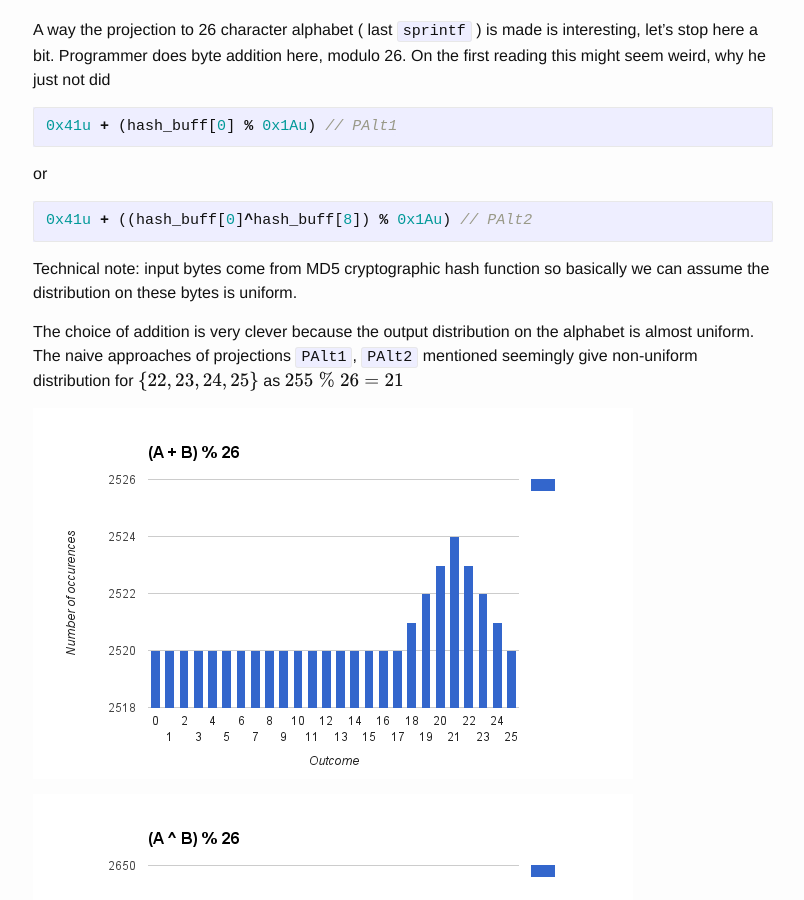
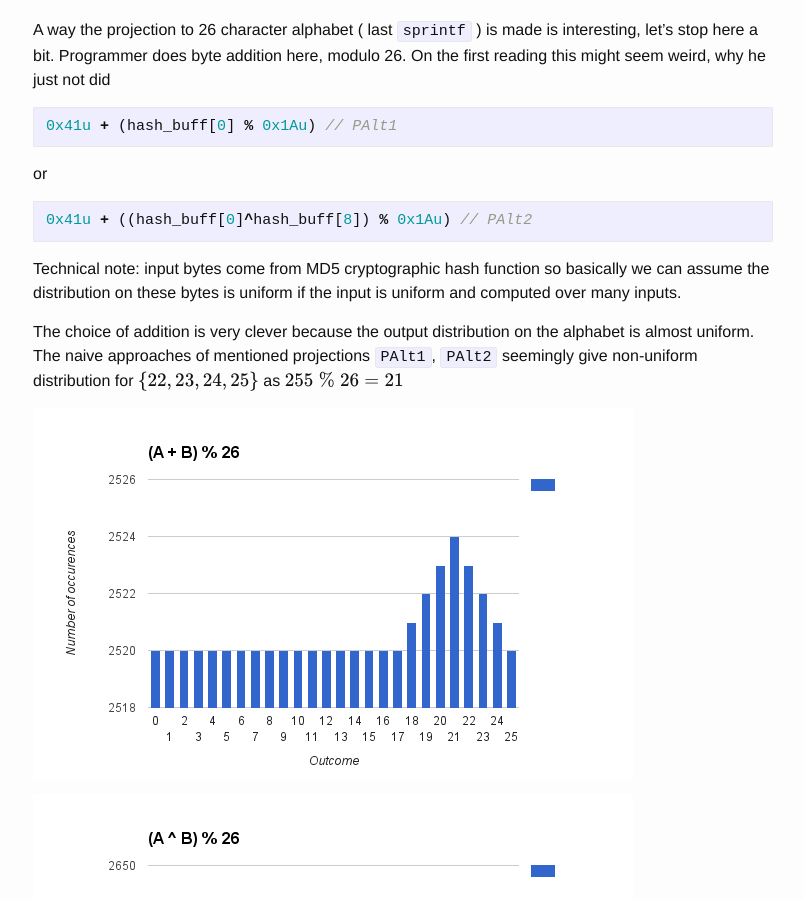
Before and after one commit to yolosec/deadcodeBlog, a Jekyll site: the page built from _posts/2016-06-14-UPC-UBEE-EVW3226-WPA2-RExing.markdown, in a window 1280 px wide and 900 px high, scrolled down 9493 px. Shown: the whole window, without its empty margins (237-1041 px from the left). Built offline with Jekyll 4.4.1, drawn with Linux system fonts in a browser that asks for light colours; formulas are drawn with MathJax 3.

Commit message:
ubee: rephrasing, minor changes

````diff
--- a/_posts/2016-06-14-UPC-UBEE-EVW3226-WPA2-RExing.markdown
+++ b/_posts/2016-06-14-UPC-UBEE-EVW3226-WPA2-RExing.markdown
@@ -318,10 +318,10 @@ or
 ```
 
 Technical note: input bytes come from MD5 cryptographic hash function so basically we can assume the distribution
-on these bytes is uniform.
+on these bytes is uniform if the input is uniform and computed over many inputs.
 
 The choice of addition is very clever because the output distribution on the alphabet is almost uniform.
-The naive approaches of projections `PAlt1`, `PAlt2` mentioned seemingly give non-uniform distribution for
+The naive approaches of mentioned projections `PAlt1`, `PAlt2` seemingly give non-uniform distribution for
 \\( \\{22, 23, 24, 25 \\} \\) as \\( 255 \; \% \; 26 = 21 \\)
 
 [![A plus B mod 26](/static/ubee/distribApBmod26.png)](/static/ubee/distribApBmod26.png)
````
